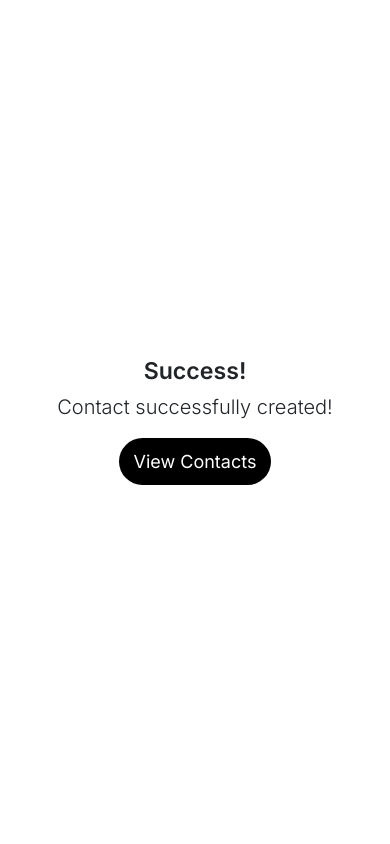
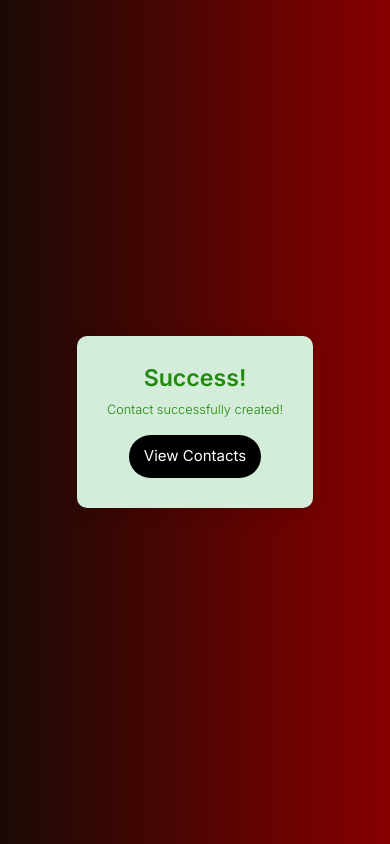
Before and after one commit to lethabomathabatha/clientcontact_base, a React (Vite) app in the folder client/: page /contacts/success in a window 390 px wide. Built offline with nearby package versions, Linux system fonts and the light colour scheme.

Commit message:
add success page styling

```diff
--- a/client/src/App.css
+++ b/client/src/App.css
@@ -155,6 +155,27 @@ button.btn-warning {
   font-size: 3rem;
 }
 
+.success-container {
+  background: linear-gradient(to right, #190A05, #870000);
+  color: #228a0d;
+  text-align: center;
+}
+
+.success-message {
+  border-radius: 10px;
+  padding: 30px;
+  background-color: #d4edda;
+  box-shadow: 0 4px 20px rgba(0, 0, 0, 0.1);
+}
+
+.success-message h1 {
+  font-size: 2.5rem;
+}
+
+.success-message p {
+  font-size: 1.25rem;
+}
+
 /* mobile queries */
 @media screen and (max-width: 768px) {
   .hero-section h1 {
@@ -172,4 +193,16 @@ button.btn-warning {
     font-size: 15px!important;
   }
 
+  .success-message h1 {
+    font-size: 1rem;
+  }
+
+  .success-message p {
+    font-size: 0.8rem;
+  }
+
+  .back-btn {
+    font-size: 15px!important;
+  }
+
 }
```
